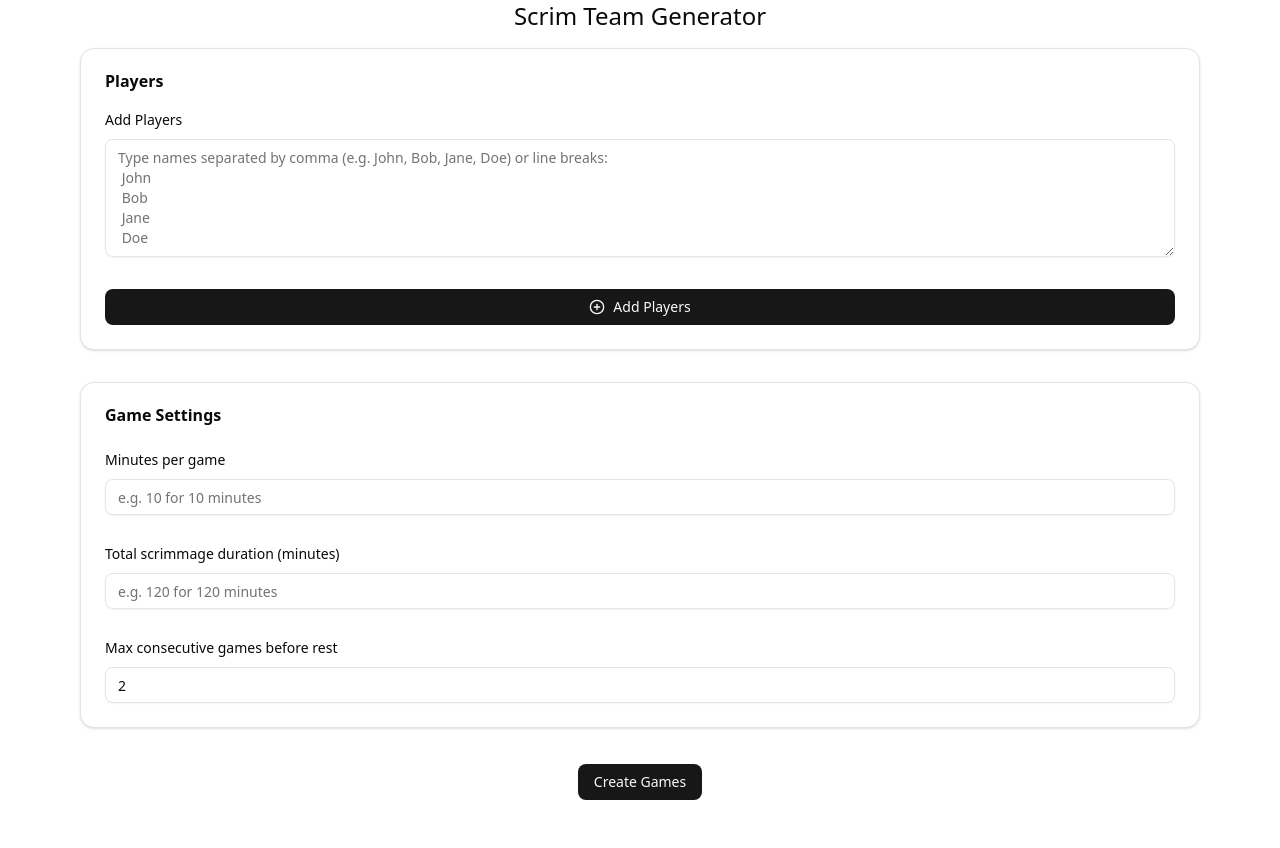
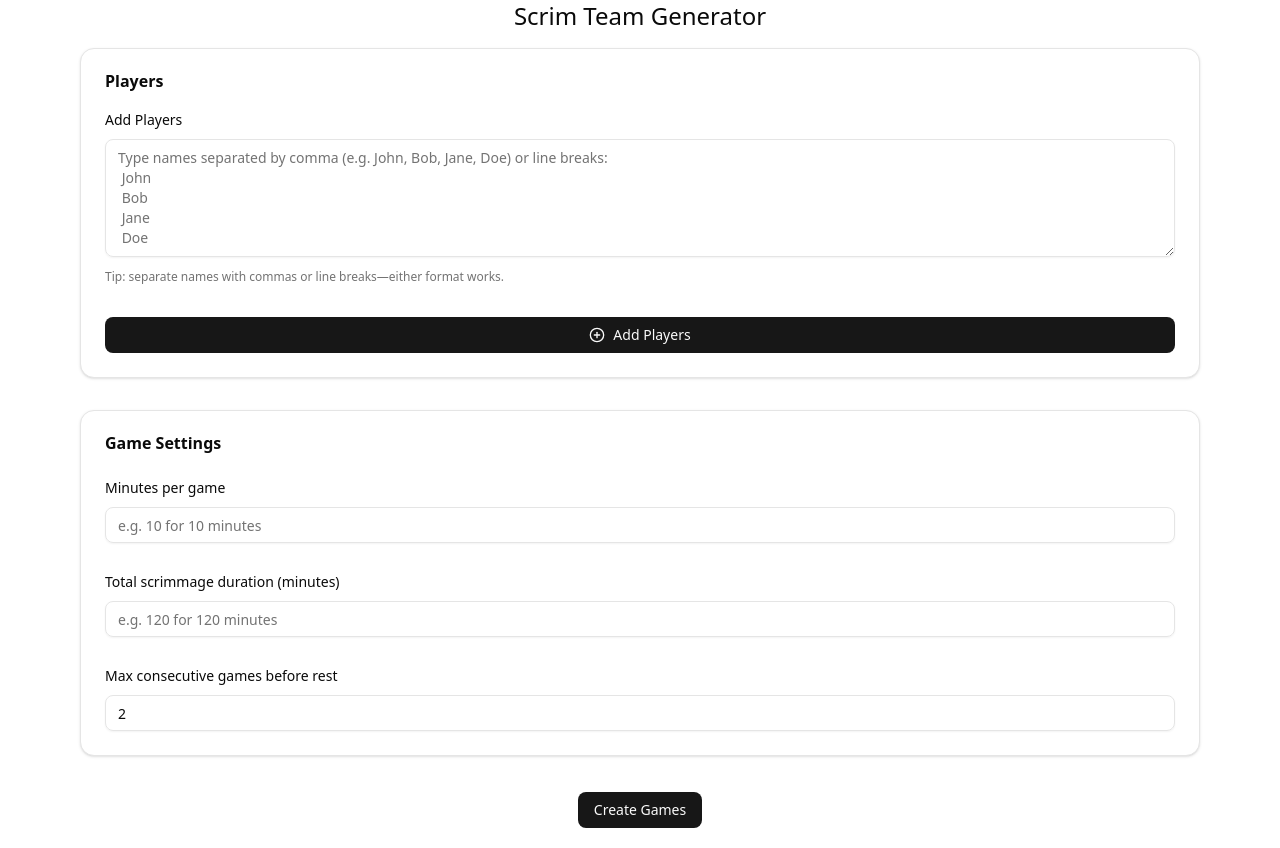
Before and after one commit to jcarait/scrim-team-generator, a Next.js app: page / in a window 1280 px wide. Before the commit the page ends 820 px from the top, so only its background shows below. Built offline with nearby package versions, Linux system fonts and the light colour scheme.

Commit message:
feat: add hint about how to separate names with delimiters

```diff
--- a/src/components/core/generator.tsx
+++ b/src/components/core/generator.tsx
@@ -421,6 +421,9 @@ export default function Generator() {
                         }}
                         placeholder={`Type names separated by comma (e.g. John, Bob, Jane, Doe) or line breaks: \n John \n Bob \n Jane \n Doe`}
                       />
+                      <p className="text-xs text-muted-foreground">
+                        Tip: separate names with commas or line breaks—either format works.
+                      </p>
                     </div>
                     <Button onClick={handleAddPlayers}>
                       <CirclePlus />
```
